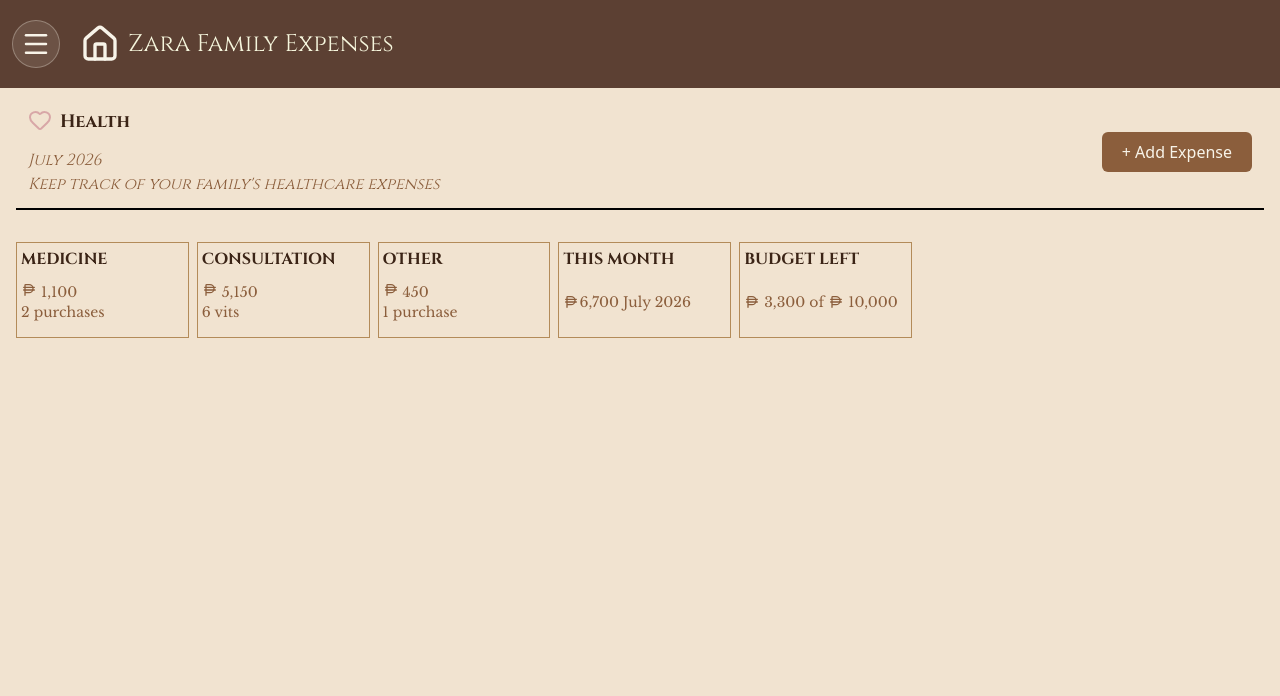
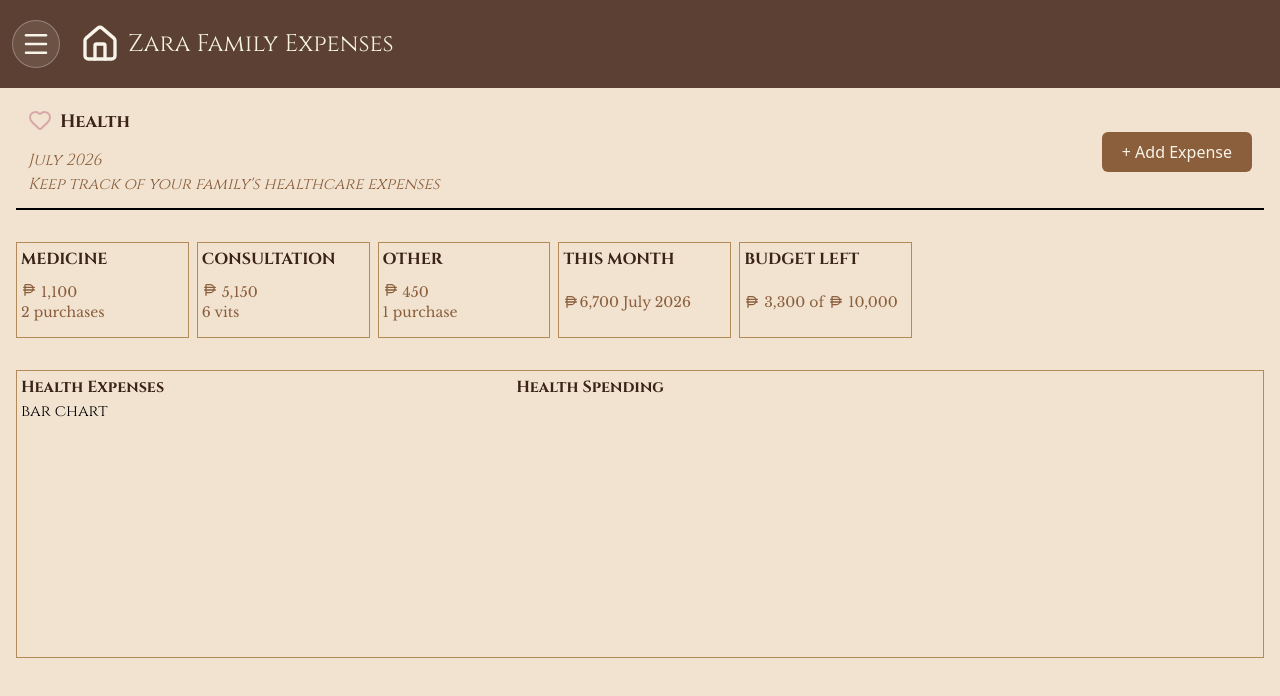
Before and after one commit to Jericho0909/home-expense-tracker, a Next.js app: page /1/health in a window 1280 px wide. Shown: the top 696 px of the page. Built offline with nearby package versions, Linux system fonts and the light colour scheme; a web font is replaced by a local one.

Commit message:
feat: add health bill icons

```diff
--- a/app/(root)/[expenses]/health/page.tsx
+++ b/app/(root)/[expenses]/health/page.tsx
@@ -6,6 +6,9 @@ import ButtonModal from "@/app/components/ButtonModal"
 import SummaryCards from "@/app/components/SummaryCard"
 import { HealthData } from "@/app/constant/expensesData"
 import { Heart, PhilippinePeso } from 'lucide-react';
+import type { TableColumn, HealthExpense } from "@/app/type/model"
+import formatPurchaseDate from "@/app/utils/formatPurchaseDate"
+import { HealthBillIcons } from "@/app/constant/billIcons"
 
 type SummaryType = {
     id: string | number;
@@ -80,6 +83,36 @@ const Health = () => {
             name: "BUDGET LEFT",
             budget: budgetLeft
         },
+    ]
+
+    const TransportationColumn: TableColumn<HealthExpense>[] = [
+        {
+            label: "Description",
+            render: (item) =>
+                <span className="flex items-center gap-1">
+                    {HealthBillIcons[item.category].icon}
+                    {item.name}
+                </span>
+        },
+        {
+            label: "Category",
+            render: (item) =>
+               item.category,
+        },
+        {
+            label: "Date",
+            render: (item) => formatPurchaseDate(item.purchaseDate),
+        },
+        {
+            label: "Amount",
+            render: (item) =>
+                <span className="flex items-center gap-1">
+                    <PhilippinePeso
+                        size={16}
+                    />
+                    {item.amount.toLocaleString("en-US")}
+                </span>,
+        }
     ]
 
     useEffect(() => {
@@ -171,6 +204,32 @@ const Health = () => {
                     />
                 ))}
             </div>
+
+            <div className="flex w-full h-72 p-1 border border-[#B38B59] mb-8">
+                <div className="flex flex-col flex-2">
+                    <span
+                        className="font-bold text-[#3B2416]"
+                        style={{ fontFamily: "var(--font-cinzel)"}}
+                    >
+                        Health Expenses
+                    </span>
+                    <span
+                        className="w-full h-full"
+                        style={{ fontFamily: "var(--font-cinzel)"}}
+                    >
+                        bar chart
+                    </span>
+                </div>
+                <div className="flex flex-col flex-3 ">
+                    <span
+                        className="font-bold text-[#3B2416]"
+                        style={{ fontFamily: "var(--font-cinzel)"}}
+                    >
+                        Health Spending
+                    </span>
+
+                </div>
+            </div>
         </section>
     )
 }
--- a/app/constant/billIcons.tsx
+++ b/app/constant/billIcons.tsx
@@ -23,6 +23,11 @@ import {
     CircleParking,
     PhilippinePeso,
     Wrench,
+    Pill,
+    Stethoscope,
+    Smile,
+    FlaskConical,
+    HeartPulse,
     CircleCheck,
     CircleAlert,
     CircleX,
@@ -32,6 +37,7 @@ import type {
     UtilitiesNames,
     FoodAndHouseHoldCategory,
     TransportationCategory,
+    HealthCategory,
     StatusType,
     IconType,
 } from "@/app/type/model";
@@ -117,6 +123,25 @@ export const TransportationBillIcons: Record<TransportationCategory, IconType> =
     },
 }
 
+export const HealthBillIcons: Record<HealthCategory, IconType> = {
+    Medicine: {
+        icon: <Pill size={16} color="black" fill="#7C3AED" />,
+    },
+    Consultation: {
+        icon: <Stethoscope size={16} color="black" fill="#2563EB" />,
+    },
+    Dental: {
+        icon: <Smile size={16} color="black" fill="#0891B2" />,
+    },
+    Laboratory: {
+        icon: <FlaskConical size={16} color="black" fill="#16A34A" />,
+    },
+    Other: {
+        icon: <HeartPulse  size={16} color="black" fill="#DC2626" />,
+    },
+
+}
+
 export const StatusColor: Record<StatusType, string> = {
     Paid: "#6B8E6B",
     Pending: "#C49A5A",
```
